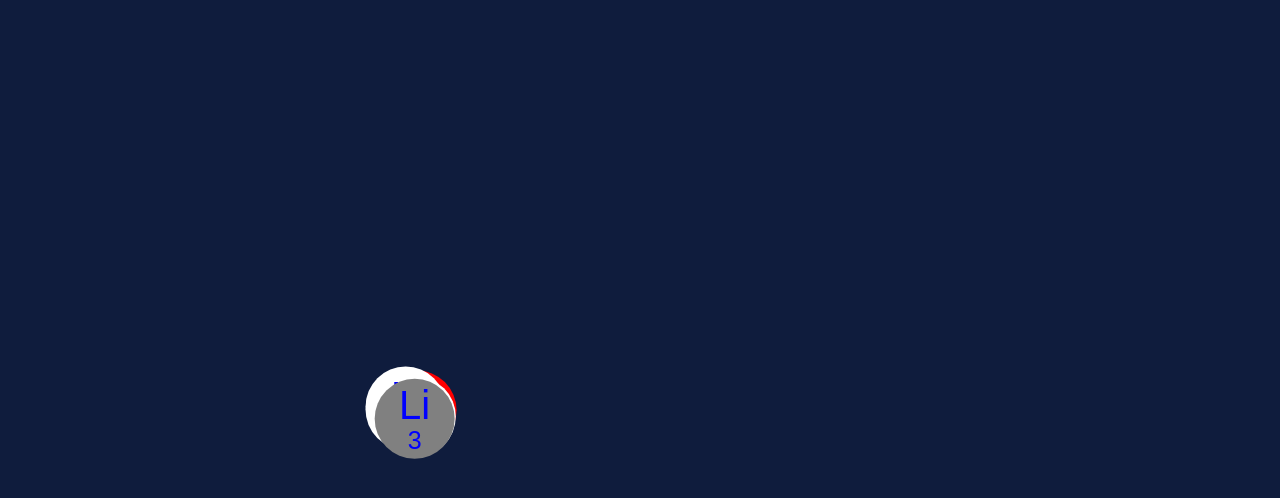
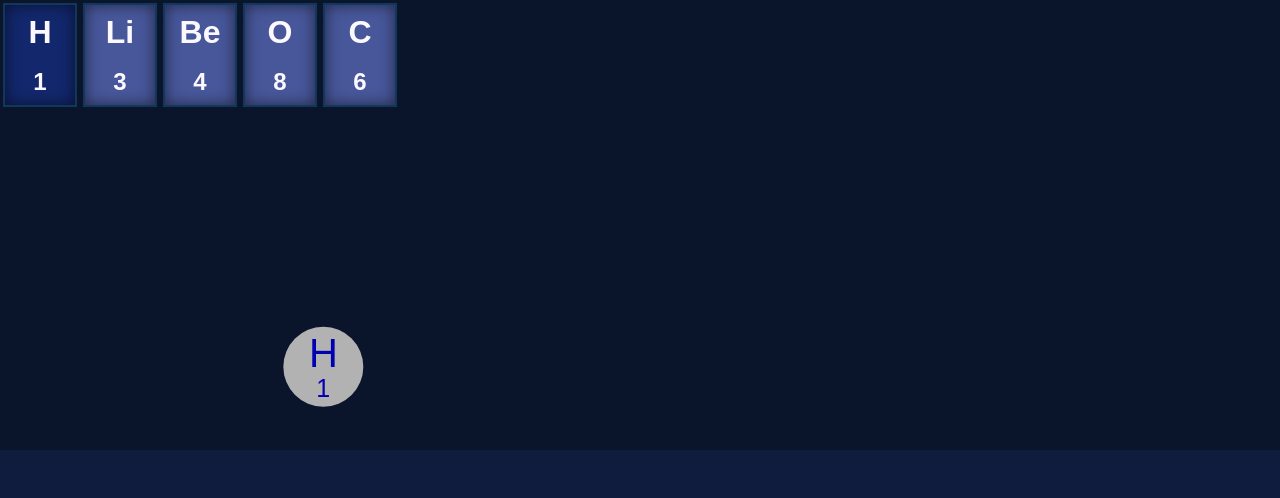
Before and after one commit to Color-Kat/chemisty-simulation, a website built with webpack: page src/index.html in a window 1280 px wide. Built offline with nearby package versions, Linux system fonts and the light colour scheme.

Commit message:
chemical elements selection

```diff
--- /dev/null
+++ b/src/controlPanel.ts
@@ -0,0 +1,46 @@
+import atomsList from "./atomsList";
+
+export default function (panel: HTMLElement, callback: (id: number)=> void){
+    let list: any = atomsList;
+
+    for (let i in list){
+        let atom = list[i];
+
+        let atomElem = document.createElement('div');
+        atomElem.classList.add('chem_elem');
+
+        let radio = document.createElement("INPUT");
+        radio.setAttribute("type", "radio");
+        radio.setAttribute("name", "chemical_elements");
+        radio.setAttribute("id", atom.name);
+        radio.setAttribute("value", i);
+
+        atomElem.append(radio);
+        atomElem.innerHTML += `<h1>${atom.name}</h1>`;
+        atomElem.innerHTML += `<h2>${atom.Z}</h2>`;
+
+        if(+i === 0) {
+            atomElem.classList.add('checked');
+            callback((radio as any).value);
+            radio.setAttribute('checked', '');
+        }
+
+            // atomElem.innerHTML = `<h3>${atom.name}</h3><br><h5>${atom.Z}</h5>`;
+        // <div class="chem_elem">
+        //      <input type="radio" value="H" name="chemical_elements" id="H">
+        //     <h1>H</h1>
+        //     <h2>1</h2>
+        // </div>
+        panel.append(atomElem);
+    }
+
+    document.querySelectorAll('input[type="radio"]').forEach(radio => {
+        radio.addEventListener('change', function (){
+            callback(this.value);
+            document.querySelectorAll('.chem_elem').forEach(elem => {
+                elem.classList.remove('checked');
+            });
+            this.parentElement.classList.add('checked');
+        })
+    })
+}
--- a/src/index.html
+++ b/src/index.html
@@ -15,19 +15,62 @@
             width: 100%;
             height: 100%;
         }
+
+        #panel{
+            width: 100%;
+            overflow-x: scroll;
+            height: 450px;
+            background: rgba(0, 0, 0, 0.30);
+            position: absolute;
+            color: #fbf9ff;
+            font-family: Arial;
+            display: flex;
+        }
+
+        .chem_elem{
+            position: relative;
+            width: 70px;
+            height: 100px;
+            border: 2px solid #11385b;
+            margin: 3px;
+            background: rgba(81, 97, 171, 0.87);
+            display: flex;
+            justify-content: center;
+            flex-wrap: wrap;
+            box-shadow: inset 0 0 15px rgba(0, 0, 0, 0.55);
+            align-items: center;
+        }
+
+        .chem_elem * {
+            margin: 0;
+            padding: 0;
+            display: flex;
+            justify-content: center;
+            width: 100%;
+        }
+
+        .chem_elem__bg{
+            position: absolute;
+            width: 100%;
+            height: 100%;
+        }
+
+        .chem_elem.checked{
+            background: #12276c !important;
+        }
+
+        input[type="radio"]{
+            width: 100%;
+            height: 100%;
+            position: absolute;
+            opacity: 0;
+        }
     </style>
 </head>
 <body>
-<!--    <div id="control-panel">-->
-<!--        <input type="radio" value="H" name="H" id="H">-->
-<!--        <label for="H">H</label>-->
+    <div id="panel">
 
-<!--        <input type="radio" value="He" name="He"  id="He">-->
-<!--        <label for="He">He</label>-->
-
-<!--        <input type="radio" value="Li" name="Li"  id=Li>-->
-<!--        <label for="Li">Li</label>-->
-<!--    </div>-->
+    </div>
 
     <canvas id="space">Your browser doesn't support canvas, you are very old;)</canvas>
 
--- a/src/index.ts
+++ b/src/index.ts
@@ -3,6 +3,8 @@ import Atom from "./classes/Atom";
 import {AtomI, coords, MoleculeT, ParticleT} from "./types";
 import ParticleI from "./ParticleI";
 import Molecule from "./classes/Molecule";
+import controlPanel from "./controlPanel";
+import atomsList from "./atomsList";
 
 let canvas = document.getElementById('space') as HTMLCanvasElement;
 let w = canvas.width = window.innerWidth;
@@ -12,94 +14,60 @@ let ctx = canvas.getContext('2d');
 
 let renderer = new Renderer(ctx, w, h, '#0f1c3d');
 
-
-
 let particles: (Atom | Molecule)[] = [
-    new Atom({
-        name: 'H',
-        color: 'white',
-        mass: 1,
-        Z: 1,
-        charge: 0,
-        coords: {x: 600, y: 900}
-    }),
-    new Atom({
-        name: 'H',
-        color: 'white',
-        mass: 1,
-        charge: 0,
-        Z: 1,
-        coords: {x: 600, y: 800}
-    }),
-    new Atom({
-        name: 'H',
-        color: 'white',
-        mass: 1,
-        charge: 0,
-        Z: 1,
-        coords: {x: 0, y: 0}
-    }),
-    new Atom({
-        name: 'Li',
-        color: 'gray',
-        mass: 9,
-        charge: 0,
-        Z: 3,
-        coords: {x: 100, y: 200}
-    }),
-    // new Molecule([
-    //     new Atom( {
-    //         name: 'H',
-    //         color: 'white',
-    //         mass: 1,
-    //         charge: 0,
-    //         Z: 1,
-    //         coords: {x: 400, y: 700}
-    //     }),
-    //     new Atom( {
-    //         name: 'Li',
-    //         color: 'gray',
-    //         mass: 7,
-    //         charge: 0,
-    //         Z: 3,
-    //         coords: {x: 500, y: 400}
-    //     }),
-    // ]),
+    // new Atom({
+    //     name: 'H',
+    //     color: 'white',
+    //     mass: 1,
+    //     Z: 1,
+    //     charge: 0,
+    //     coords: {x: 600, y: 900}
+    // }),
+    // new Atom({
+    //     name: 'H',
+    //     color: 'white',
+    //     mass: 1,
+    //     charge: 0,
+    //     Z: 1,
+    //     coords: {x: 600, y: 800}
+    // }),
+    // new Atom({
+    //     name: 'H',
+    //     color: 'white',
+    //     mass: 1,
+    //     charge: 0,
+    //     Z: 1,
+    //     coords: {x: 0, y: 0}
+    // }),
+    // new Atom({
+    //     name: 'Li',
+    //     color: 'gray',
+    //     mass: 9,
+    //     charge: 0,
+    //     Z: 3,
+    //     coords: {x: 100, y: 200}
+    // }),
     // new Atom({
     //     name: 'O',
     //     color: 'red',
     //     mass: 16,
     //     charge: 0,
     //     Z: 8,
-    //     coords: {x: 100, y: 400}
+    //     coords: {x: 700, y: 100}
     // }),
-
-    new Atom({
-        name: 'O',
-        color: 'red',
-        mass: 16,
-        charge: 0,
-        Z: 8,
-        coords: {x: 700, y: 100}
-    }),
-    // new Atom({
-    //     name: 'O',
-    //     color: 'red',
-    //     mass: 16,
-    //     charge: 0,
-    //     Z: 8,
-    //     coords: {x: 100, y: 100}
-    // }),
-    // new Atom({
-    //     name: 'C',
-    //     color: 'black',
-    //     mass: 12,
-    //     charge: 0,
-    //     Z: 6,
-    //     coords: {x: 200, y: 700}
-    // })
 ];
 
+controlPanel(document.getElementById('panel'), (id)=>{
+    particles.push(
+        new Atom({
+            ...atomsList[id],
+            coords: {
+                x: 300,
+                y: 300
+            }
+        })
+    )
+});
 
 function offset(min: number, max: number) {
     return Math.random() * (max - min) + min;
```
